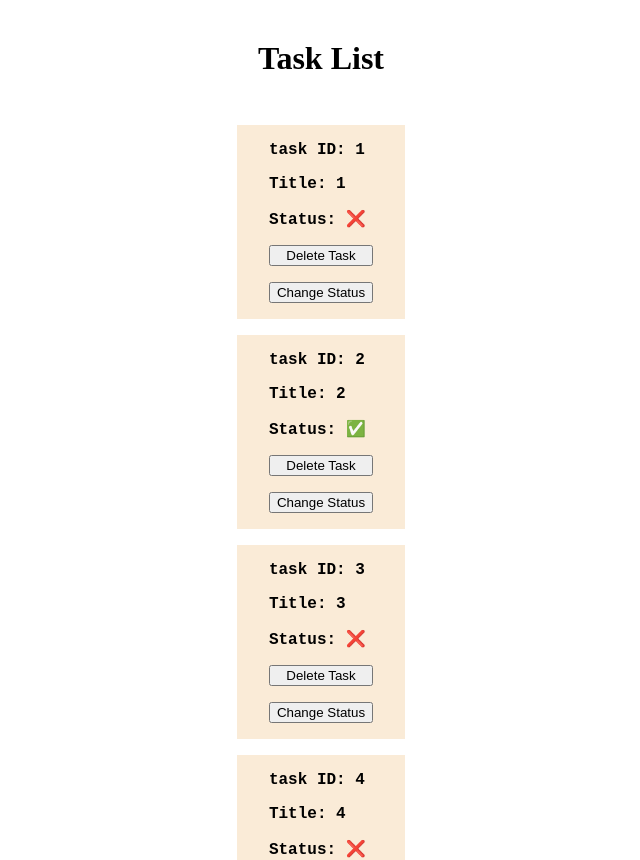
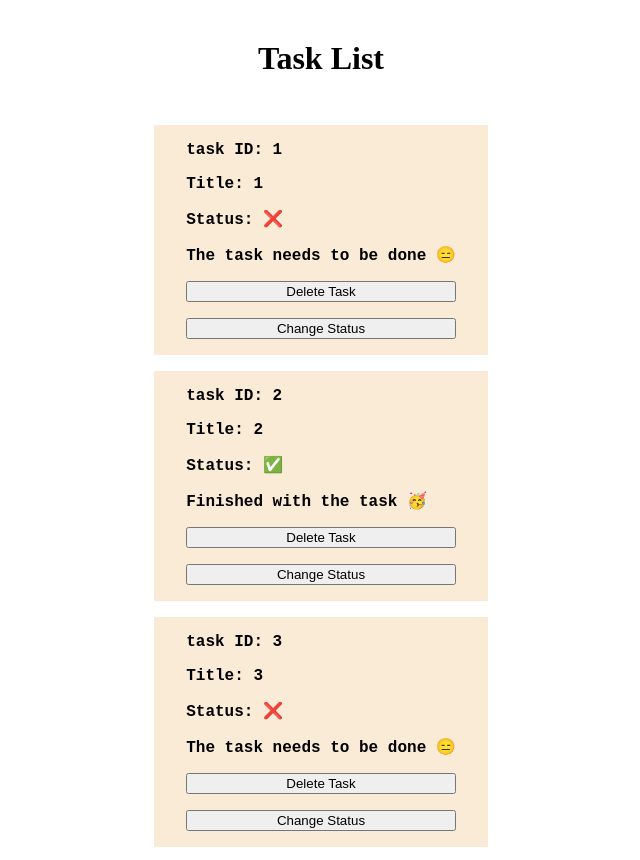
Before and after one commit to cr9169/task-manager, an Angular app: page / in a window 1280 px wide. Shown: the top 860 px of the page, without its empty margins (319-959 px from the left). Built offline with nearby package versions, Linux system fonts and the light colour scheme.

Commit message:
feat: enhance task item display with conditional status messages

```diff
--- a/src/app/components/task-list/task-item/task-item.component.html
+++ b/src/app/components/task-list/task-item/task-item.component.html
@@ -1,7 +1,9 @@
-<li class="task-item">
+<li class="task-item" [ngSwitch]="task.completed">
   <span>task ID: {{ task.id }}</span>
   <span>Title: {{ task.id }}</span>
   <span>Status: {{ task.completed ? "✅" : "❌" }}</span>
+  <span *ngSwitchCase="true">Finished with the task 🥳</span>
+  <span *ngSwitchCase="false">The task needs to be done 😑</span>
   <button (click)="onDeleteTask()">Delete Task</button>
   <button (click)="onChangeTaskStatus()">Change Status</button>
 </li>
```
